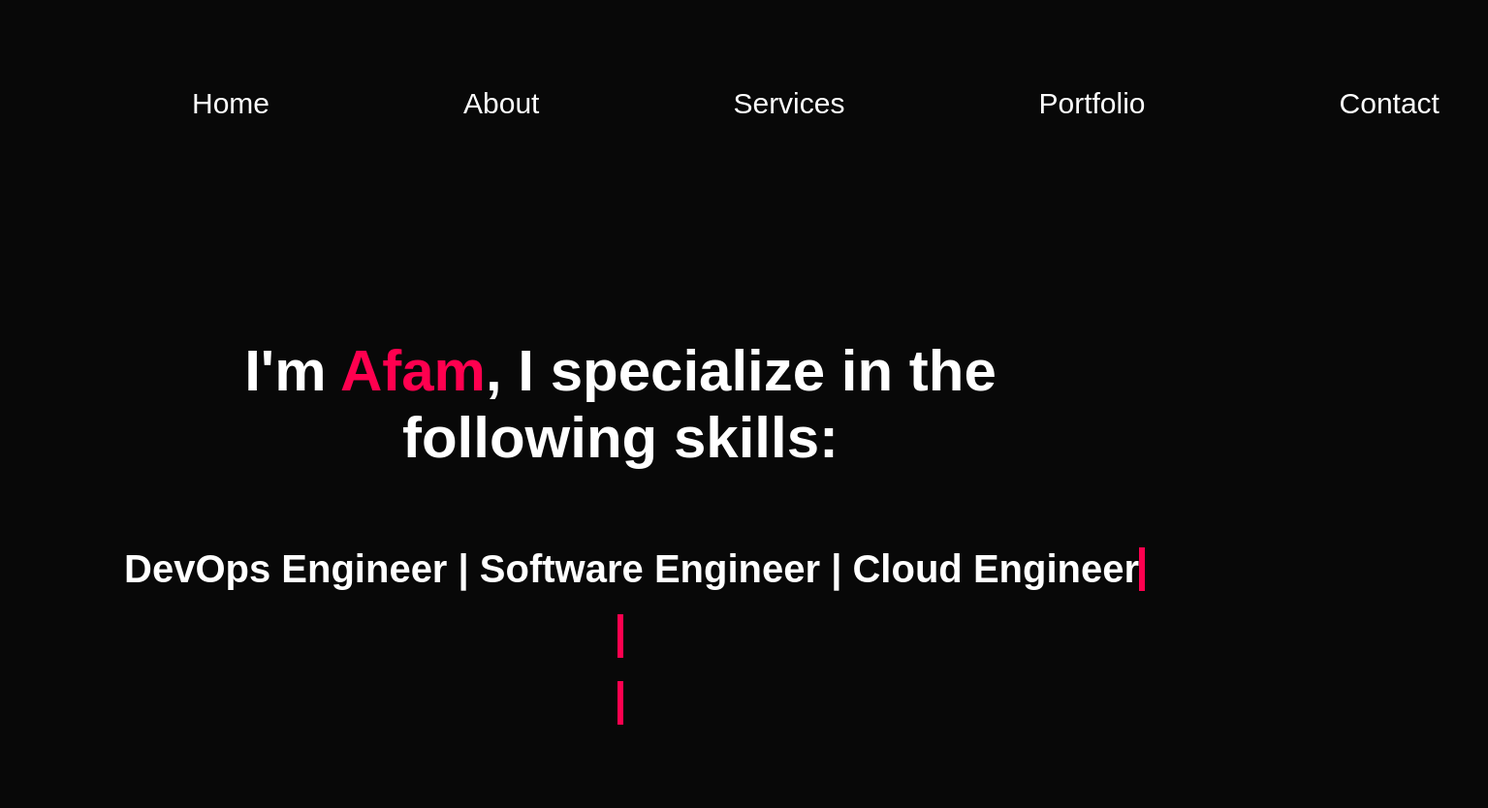
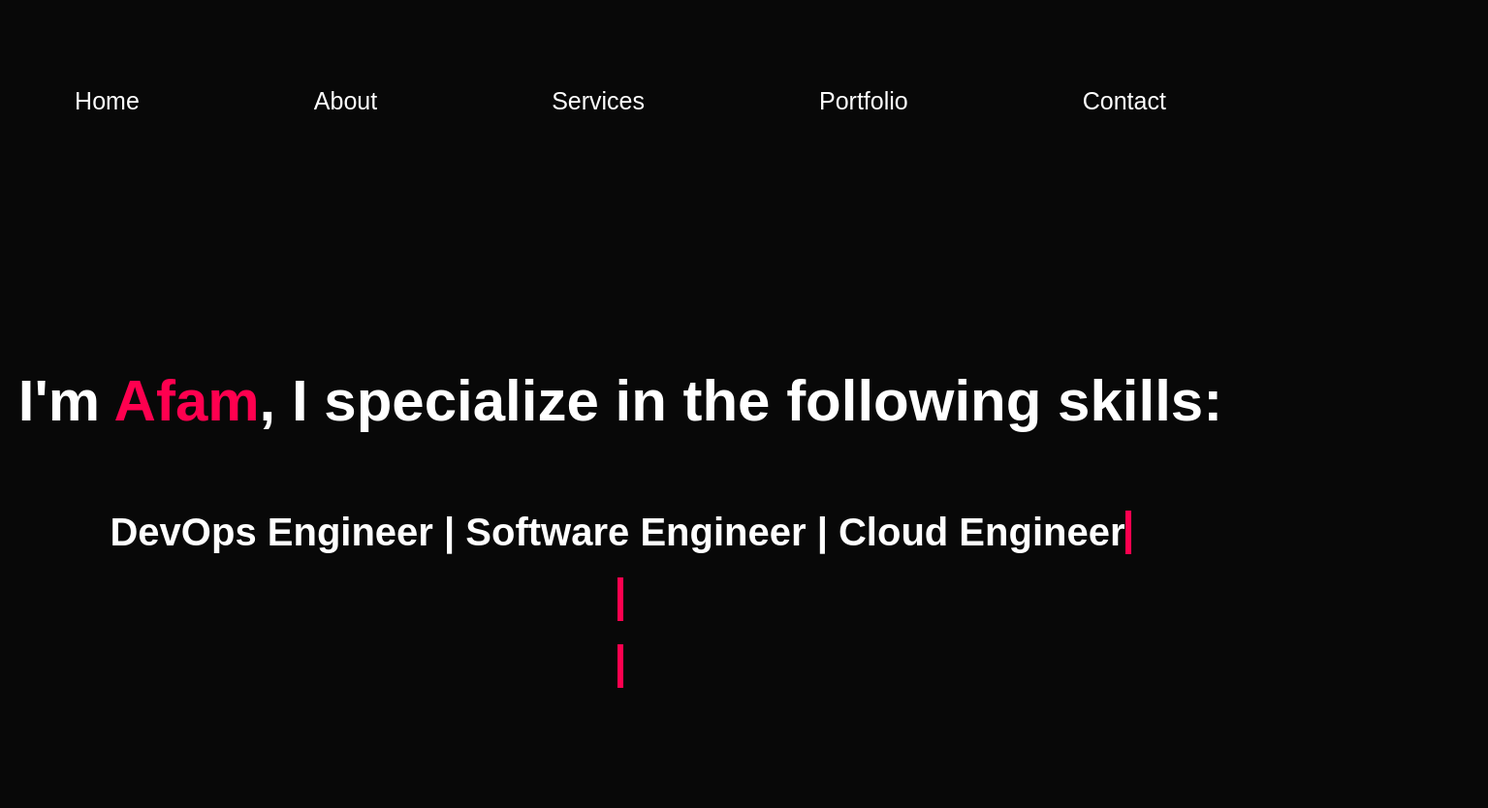
Before and after one commit to Afam-26/new-portfolio, a website: page public/index.html in a window 1280 px wide. Shown: the top 834 px of the page at 97% size, 1535 px wide, since content can reach past the window. Drawn offline with Linux system fonts and the light colour scheme.

Commit message:
adjusting the nav bar content

```diff
--- a/public/css/style.css
+++ b/public/css/style.css
@@ -20,7 +20,7 @@ body{
     min-height: 100vh;
     /* background-size: cover;
     background-position: center;   */
-    /* display: flex; */
+    display: flex;
 
     justify-content: center;
     text-align: center;
@@ -59,7 +59,7 @@ nav h1{
 /* New code */
 nav ul {
     display: flex;
-    gap: 100px; /* Space between menu items */
+    gap: 80px; /* Space between menu items */
     list-style: none;
 }
 
@@ -81,8 +81,7 @@ nav ul li{
 nav ul li a{
     color: #fff;
     text-decoration: none;
-    /* font-size: 25px; */
-    font-size: 30px;
+    font-size: 25px;
     position: relative;
 }
 
```
